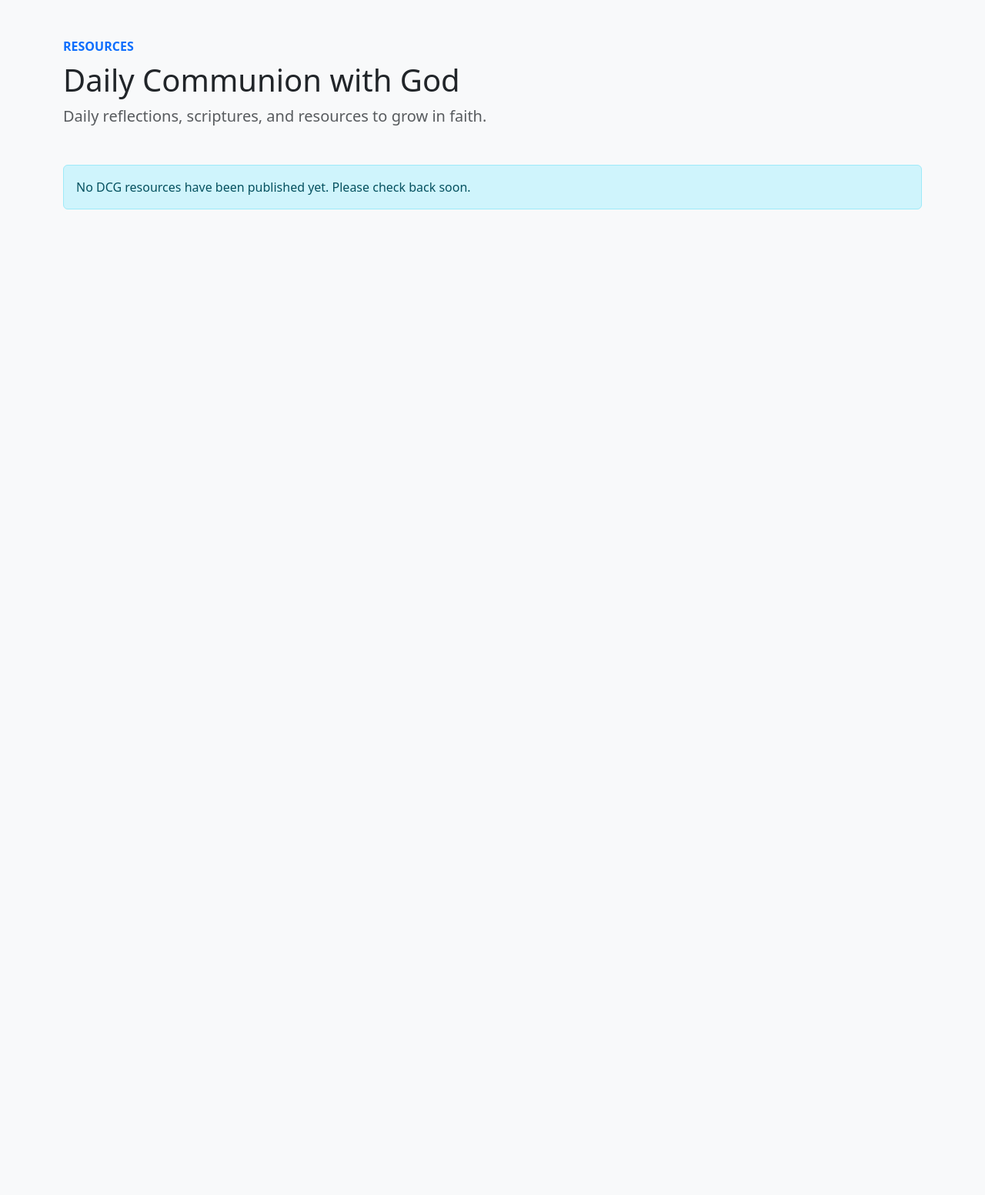
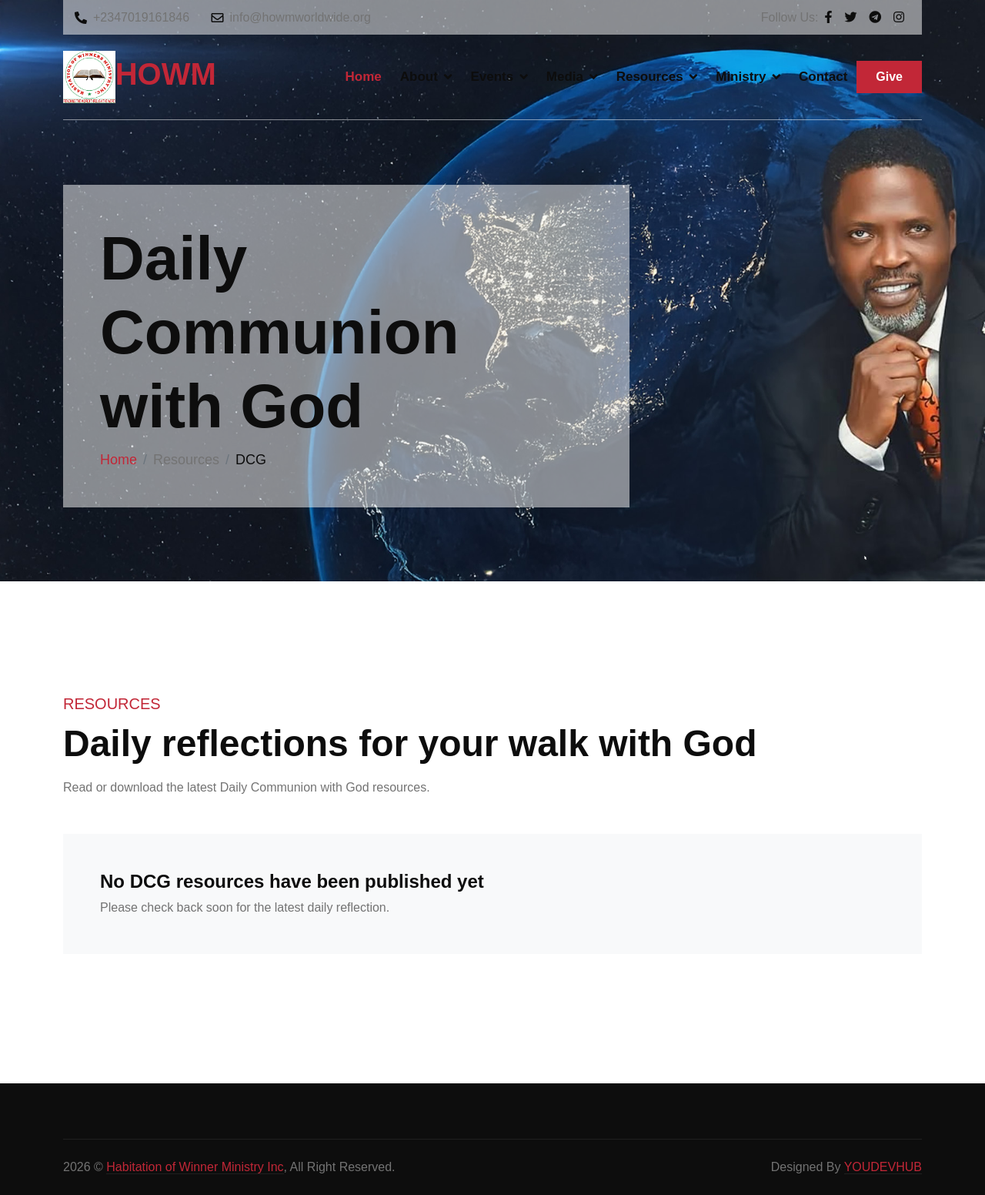
Before and after one commit to iamroxified/howm, a Laravel app: page /resources/dcg in a window 1280 px wide. Shown: the whole page at 77% size. Before the commit the page ends 272 px from the top, so only its background shows below. Run offline with Laravel 12, Linux system fonts and the light colour scheme; data that the repository does not hold is empty; some libraries are stand-ins or nearby versions.

Commit message:
Use shared site template for DCG
Co-authored-by: Copilot <223556219+Copilot@users.noreply.github.com>

```diff
--- a/resources/views/resources/dcg.blade.php
+++ b/resources/views/resources/dcg.blade.php
@@ -1,38 +1,62 @@
-<!DOCTYPE html>
-<html lang="en">
-<head>
-    <meta charset="UTF-8">
-    <meta name="viewport" content="width=device-width, initial-scale=1.0">
-    <title>Daily Communion with God</title>
-    <link href="https://cdn.jsdelivr.net/npm/bootstrap@5.3.3/dist/css/bootstrap.min.css" rel="stylesheet">
-</head>
-<body class="bg-light">
-    <main class="container py-5">
-        <header class="mb-5">
-            <p class="text-uppercase text-primary fw-semibold mb-2">Resources</p>
-            <h1>Daily Communion with God</h1>
-            <p class="lead text-muted">Daily reflections, scriptures, and resources to grow in faith.</p>
-        </header>
+@extends('layouts.app')
+
+@section('title', 'Daily Communion with God | HOWM')
+
+@section('content')
+    <div class="container-fluid hero-header">
+        <div class="container">
+            <div class="row">
+                <div class="col-lg-8">
+                    <div class="hero-header-inner animated zoomIn">
+                        <h1 class="display-1 text-dark">Daily Communion with God</h1>
+                        <ol class="breadcrumb mb-0">
+                            <li class="breadcrumb-item"><a href="{{ route('home') }}">Home</a></li>
+                            <li class="breadcrumb-item">Resources</li>
+                            <li class="breadcrumb-item text-dark" aria-current="page">DCG</li>
+                        </ol>
+                    </div>
+                </div>
+            </div>
+        </div>
+    </div>
+
+    <section class="container-fluid py-5">
+        <div class="container">
+            <div class="mb-5">
+                <p class="fs-5 text-uppercase text-primary mb-2">Resources</p>
+                <h2 class="display-5 mb-3">Daily reflections for your walk with God</h2>
+                <p class="mb-0">Read or download the latest Daily Communion with God resources.</p>
+            </div>
 
             <div class="row g-4">
                 @forelse ($entries as $entry)
                     <article class="col-12">
-                    <div class="card shadow-sm">
-                        <div class="card-body p-4">
-                            <p class="text-muted mb-2">{{ $entry->date->format('F j, Y') }}</p>
-                            <h2 class="h4">{{ $entry->title }}</h2>
+                        <div class="card border-0 shadow-sm">
+                            <div class="card-body p-4 p-lg-5">
+                                <p class="text-primary mb-2">
+                                    <i class="far fa-calendar-alt me-2" aria-hidden="true"></i>
+                                    {{ $entry->date->format('F j, Y') }}
+                                </p>
+                                <h3 class="h2 mb-3">{{ $entry->title }}</h3>
 
                                 @if ($entry->type === 'writeup')
-                                <div class="mt-3" style="white-space: pre-line">{{ $entry->content }}</div>
+                                    <div class="lh-lg" style="white-space: pre-line">{{ $entry->content }}</div>
                                 @elseif ($entry->type === 'image')
                                     <img
                                         src="{{ route('resources.dcg.file', $entry) }}"
                                         alt="{{ $entry->title }}"
-                                    class="img-fluid rounded mt-3"
+                                        class="img-fluid rounded"
                                         loading="lazy"
+                                        style="max-height: 640px; object-fit: contain"
                                     >
                                 @else
-                                <a href="{{ route('resources.dcg.file', $entry) }}" class="btn btn-outline-primary mt-2" target="_blank" rel="noopener">
+                                    <a
+                                        href="{{ route('resources.dcg.file', $entry) }}"
+                                        class="btn btn-primary px-4 py-2"
+                                        target="_blank"
+                                        rel="noopener"
+                                    >
+                                        <i class="far fa-file-pdf me-2" aria-hidden="true"></i>
                                         View or download PDF
                                     </a>
                                 @endif
@@ -41,7 +65,10 @@
                     </article>
                 @empty
                     <div class="col-12">
-                    <div class="alert alert-info">No DCG resources have been published yet. Please check back soon.</div>
+                        <div class="bg-light rounded p-4 p-lg-5">
+                            <h3 class="h4">No DCG resources have been published yet</h3>
+                            <p class="mb-0">Please check back soon for the latest daily reflection.</p>
+                        </div>
                     </div>
                 @endforelse
             </div>
@@ -49,6 +76,6 @@
             <div class="mt-4">
                 {{ $entries->links() }}
             </div>
-    </main>
-</body>
-</html>
+        </div>
+    </section>
+@endsection
```
Also changed, not shown: tests/Feature/DcgTest.php (+8 -0 lines). Lines whose indentation alone changed are shown as unchanged.
